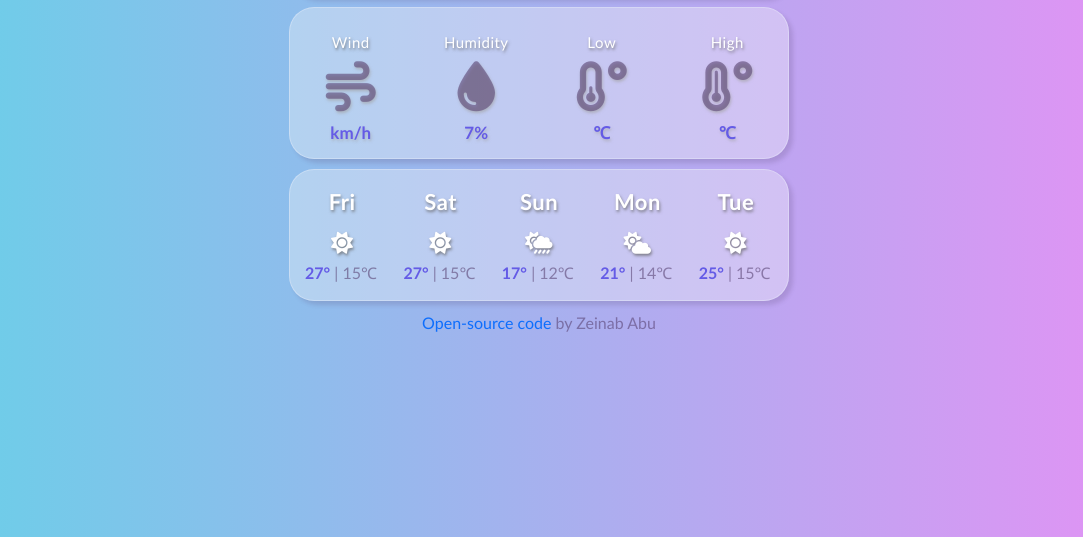
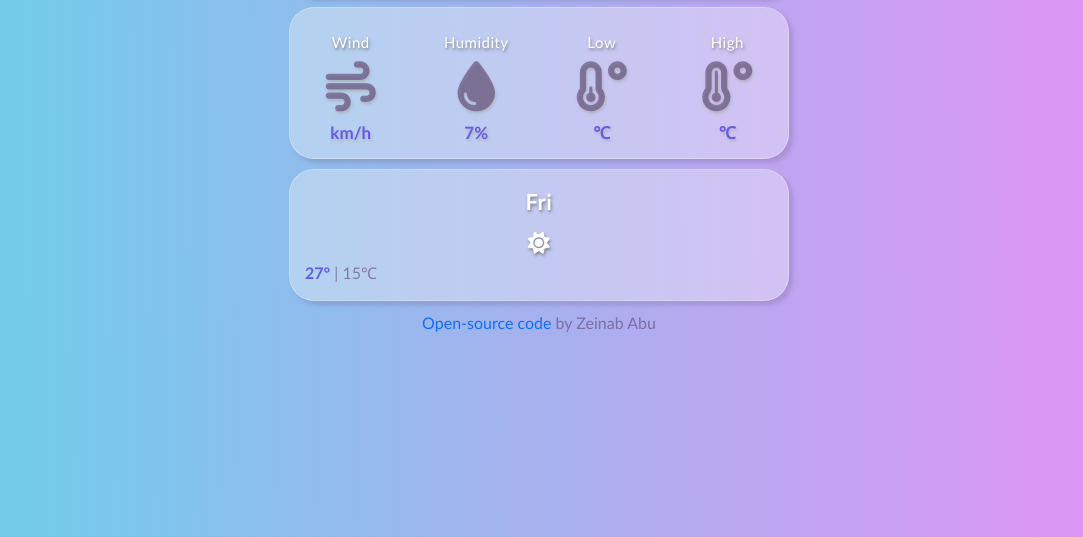
Before and after one commit to Zenny-Aledeh/My-weather-app, a plain HTML site: page index.html in a window 1280 px wide. Shown: the part 343-880 px from the top of the page, without its empty margins (101-1184 px from the left). Drawn offline with nearby package versions, Linux system fonts and the light colour scheme; no server answers.

Commit message:
Display 5 day forecast step1

```diff
--- a/index.html
+++ b/index.html
@@ -110,68 +110,7 @@
       </div>
     </div>
 
-    <div class="future-forecast">
-      <div id="future-forecast">
-        <div class="row">
-          <div class="col 2">
-            <div class="days">
-              Fri
-              <p class="small-icons">
-                <i class="fa-solid fa-sun sunsun ffpic"></i>
-              </p>
-            </div>
-            <div class="week-temp">
-              <span class="high-temp">27°</span>
-              <span class="low-temp">| 15℃</span>
-            </div>
-          </div>
-          <div class="col 2">
-            <div class="days">
-              Sat
-              <p class="small-icons"><i class="fa-solid fa-sun ffpic"></i></p>
-            </div>
-            <div class="week-temp">
-              <span class="high-temp">27°</span>
-              <span class="low-temp">| 15℃</span>
-            </div>
-          </div>
-          <div class="col 2">
-            <div class="days">
-              Sun
-              <p class="small-icons">
-                <i class="fa-solid fa-cloud-sun-rain ffpic"></i>
-              </p>
-            </div>
-            <div class="week-temp">
-              <span class="high-temp">17°</span>
-              <span class="low-temp">| 12℃</span>
-            </div>
-          </div>
-          <div class="col 2">
-            <div class="days">
-              Mon
-              <p class="small-icons">
-                <i class="fa-solid fa-cloud-sun ffpic"></i>
-              </p>
-            </div>
-            <div class="week-temp">
-              <span class="high-temp">21°</span>
-              <span class="low-temp">| 14℃</span>
-            </div>
-          </div>
-          <div class="col 2">
-            <div class="days">
-              Tue
-              <p class="small-icons"><i class="fa-solid fa-sun ffpic"></i></p>
-            </div>
-            <div class="week-temp">
-              <span class="high-temp">25°</span>
-              <span class="low-temp">| 15℃</span>
-            </div>
-          </div>
-        </div>
-      </div>
-    </div>
+    <div class="future-forecast" id="future-forecast"></div>
     <div class="sourceCode">
       <p>
         <a href="https://github.com/Zenny-Aledeh/My-weather-app"
--- a/index.js
+++ b/index.js
@@ -26,6 +26,25 @@ let days = [
 let day = days[now.getDay()];
 
 todaysDate.innerHTML = `${day}, ${hours}:${minutes}`;
+
+function displayForecast() {
+  let forecastElement = document.querySelector("#future-forecast");
+
+  forecastElement.innerHTML = `
+  <div class="row">
+        <div class="col 2">
+          <div class="days">
+            Fri
+            <p class="small-icons">
+              <i class="fa-solid fa-sun sunsun ffpic"></i>
+            </p>
+          </div>
+          <div class="week-temp">
+            <span class="high-temp">27°</span>
+            <span class="low-temp">| 15℃</span>
+          </div>
+        </div>`;
+}
 
 function weatherCurrent(response) {
   document.querySelector(".city").innerHTML = response.data.name;
@@ -113,3 +132,4 @@ let currentLocationButton = document.querySelector(".location-button");
 currentLocationButton.addEventListener("click", getMyLocation);
 
 search("london");
+displayForecast();
```
